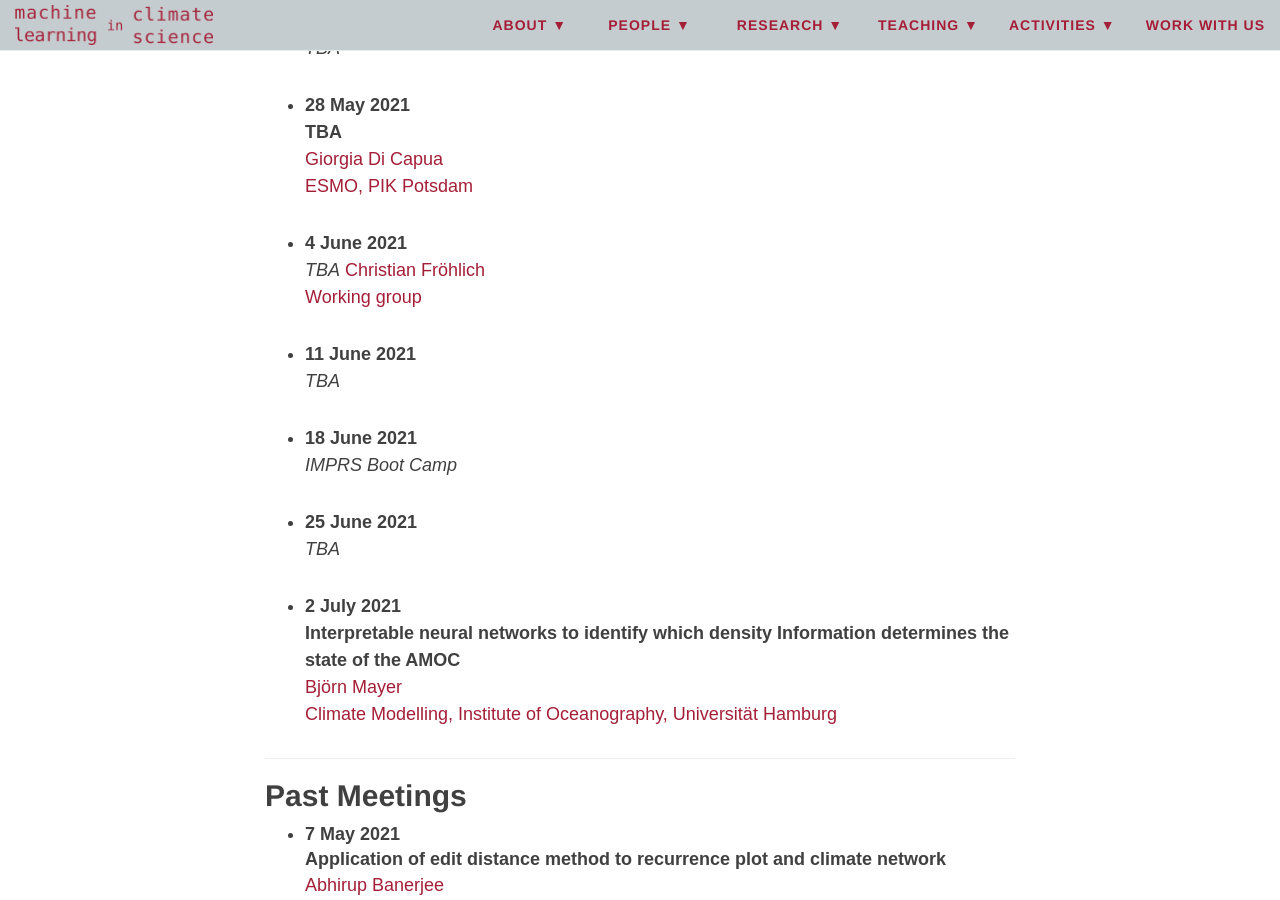
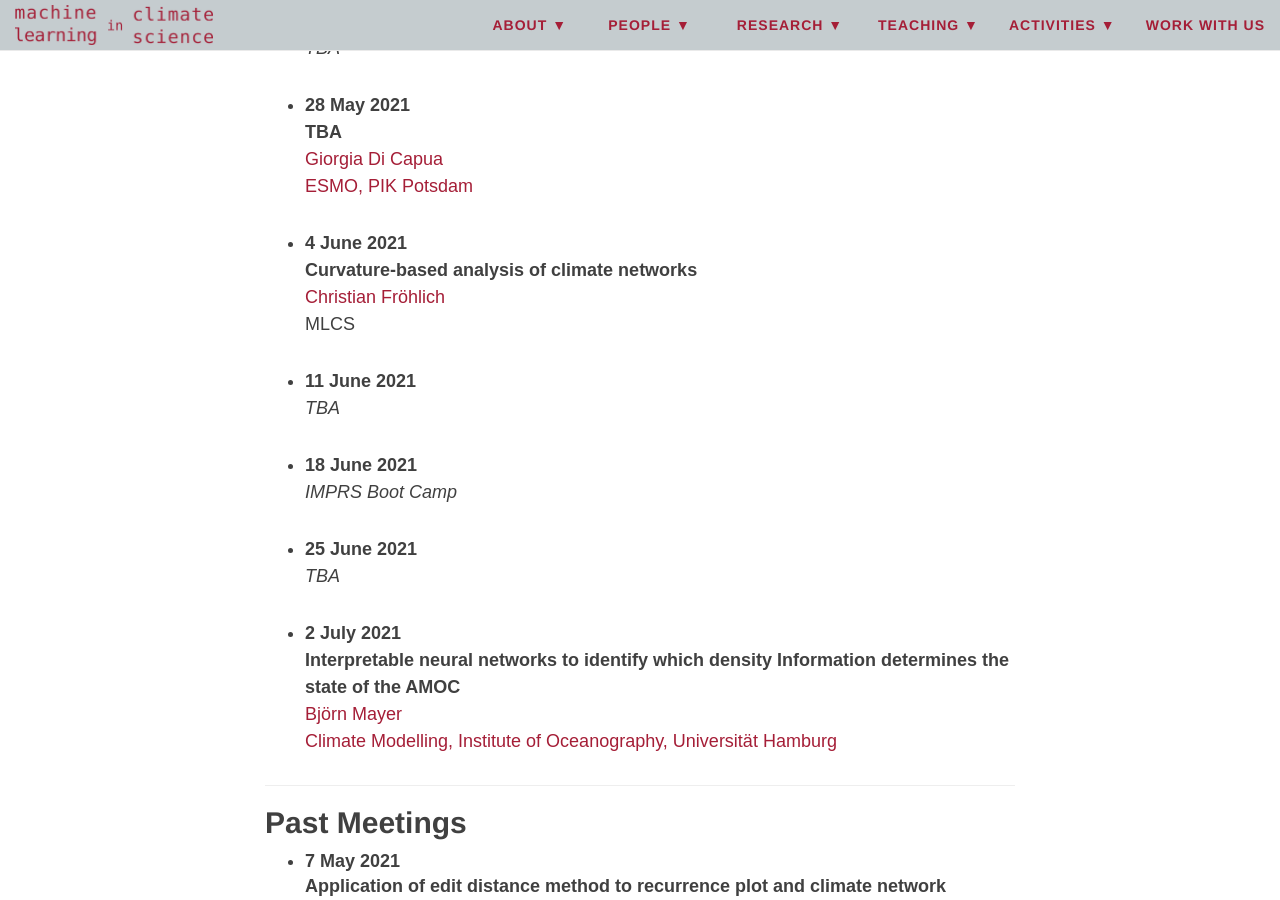
Before and after one commit to mlcs/mlcs.github.io, a Jekyll site: the page built from activities/group-meetings.md, in a window 1280 px wide and 900 px high, scrolled down 1156 px. Built offline with Jekyll 4.4.1, drawn with Linux system fonts in a browser that asks for light colours; nearby versions of some CDN libraries.

Commit message:
group meetings -> added details for Christian's talk

```diff
--- a/activities/group-meetings.md
+++ b/activities/group-meetings.md
@@ -39,9 +39,9 @@ __TBA__
 Potsdam](https://www.pik-potsdam.de/en/institute/departments/earth-system-analysis/research/earth-system-modes-of-operation)
 
 + **4 June 2021**
-_TBA_
-[Christian Fröhlich]()
-[Working group]()
+**Curvature-based analysis of climate networks**
+[Christian Fröhlich](https://twitter.com/froehlicherchr)
+MLCS
 
 + **11 June 2021**
 _TBA_
```
